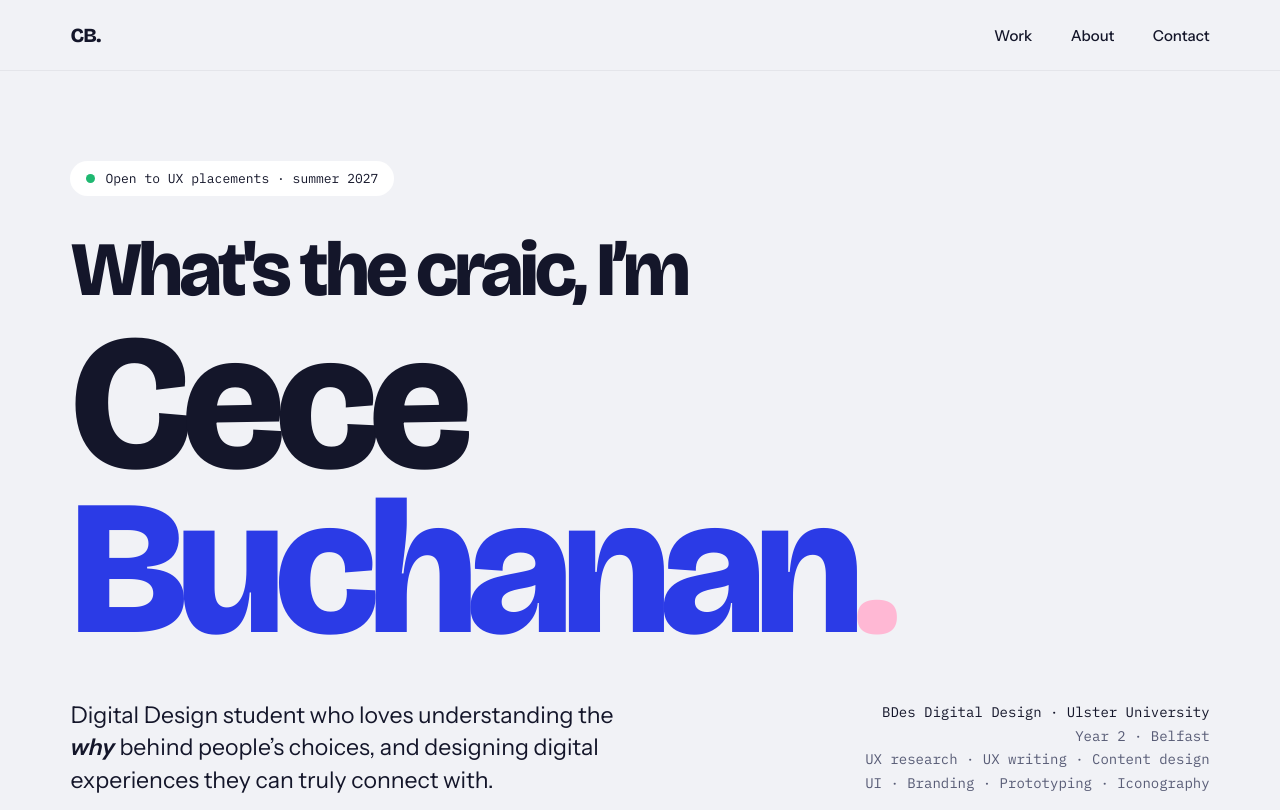
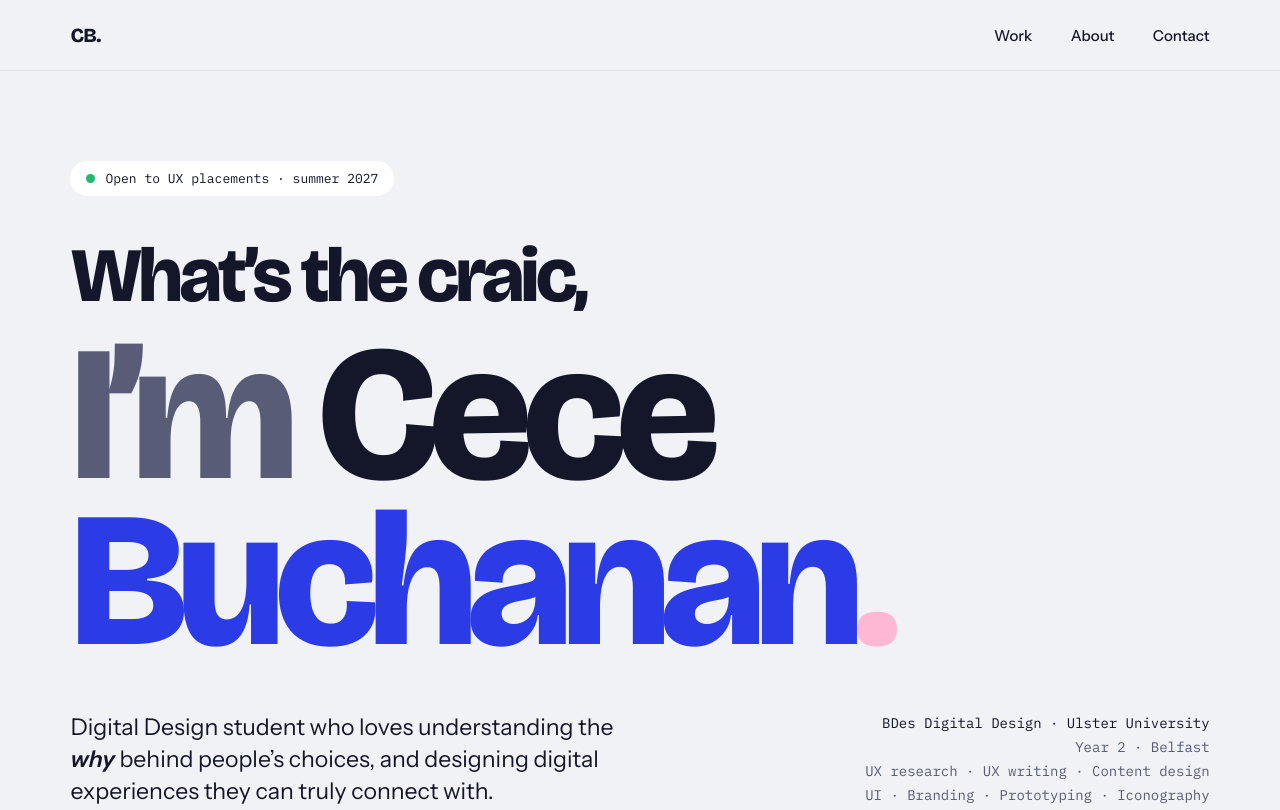
Before and after one commit to celiage6-a11y/cece-portfolio, a plain HTML site: page index.html in a window 1280 px wide. Shown: the top 810 px of the page. Drawn offline with nearby package versions, Linux system fonts and the light colour scheme.

Commit message:
Scrolling greeting ticker so I'm stays still
Co-Authored-By: Claude Opus 5.5 <noreply@anthropic.com>
Claude-Session: https://claude.ai/code/session_01EHb8cxstiJU1N72RpycBbc

```diff
--- a/index.html
+++ b/index.html
@@ -18,8 +18,8 @@
 
 <header class="hero-home"><div class="wrap">
   <span class="pill"><i></i>Open to UX placements · summer 2027</span>
-  <p class="greet" aria-label="Hi, I'm"><span class="hi" data-words="Hi|Hello|What's the craic|What's up|Sup|What's happening">Hi</span>, I’m</p>
-  <h1 class="name">Cece<br><span class="b">Buchanan</span><span class="p">.</span></h1>
+  <p class="greet"><span class="ticker" aria-hidden="true"><span class="ticker-list"><span>Hi,</span><span>Hello,</span><span>What’s the craic,</span><span>What’s up,</span><span>Sup,</span><span>What’s happening,</span><span>Hi,</span></span></span><span class="sr-only">Hi,</span></p>
+  <h1 class="name"><span class="im">I’m </span>Cece<br><span class="b">Buchanan</span><span class="p">.</span></h1>
   <div class="hero-foot">
     <p class="intro">Digital Design student who loves understanding the <em>why</em> behind people’s choices, and designing digital experiences they can truly connect with.</p>
     <p class="facts"><span>BDes Digital Design · Ulster University</span><span>Year 2 · Belfast</span><span>UX research · UX writing · Content design</span><span>UI · Branding · Prototyping · Iconography</span></p>
--- a/script.js
+++ b/script.js
@@ -65,18 +65,18 @@ document.querySelectorAll('.toggle').forEach(function (t) {
   });
 });
 
-// Cycling greeting on the home page
+// Greeting ticker: words scroll up one at a time, "I'm" never moves
 (function () {
-  var el = document.querySelector('.greet .hi');
-  if (!el) return;
-  var words = el.dataset.words.split('|'), i = 0;
+  var list = document.querySelector('.ticker-list');
+  if (!list) return;
   if (window.matchMedia('(prefers-reduced-motion: reduce)').matches) return;
+  var n = list.children.length - 1, i = 0;
   setInterval(function () {
-    el.classList.add('out');
-    setTimeout(function () {
-      i = (i + 1) % words.length;
-      el.textContent = words[i];
-      el.classList.remove('out');
-    }, 250);
-  }, 1800);
+    i++;
+    list.classList.remove('no-anim');
+    list.style.transform = 'translateY(' + (-i * 1.15) + 'em)';
+    if (i === n) {
+      setTimeout(function () { list.classList.add('no-anim'); list.style.transform = 'translateY(0)'; i = 0; }, 650);
+    }
+  }, 2000);
 })();
--- a/styles.css
+++ b/styles.css
@@ -29,8 +29,12 @@ section{position:relative}
 .pill{display:inline-flex;align-items:center;gap:10px;background:#fff;border-radius:999px;padding:8px 16px;font-family:var(--mono);font-size:13px}
 .pill i{width:9px;height:9px;border-radius:50%;background:#1fb871;display:block}
 .greet{font-family:var(--display);font-weight:800;font-size:clamp(36px,6vw,88px);line-height:1;letter-spacing:-.05em;margin:clamp(20px,3vw,36px) 0 0;min-height:1em}
-.greet .hi{display:inline-block;transition:opacity .25s,transform .25s}
-.greet .hi.out{opacity:0;transform:translateY(-12px)}
+.ticker{display:block;height:1.15em;line-height:1.15;overflow:hidden}
+.ticker-list{display:block;transition:transform .6s cubic-bezier(.65,0,.35,1)}
+.ticker-list span{display:block;height:1.15em}
+.ticker-list.no-anim{transition:none}
+.name .im{color:var(--muted)}
+.sr-only{position:absolute;width:1px;height:1px;overflow:hidden;clip:rect(0 0 0 0);white-space:nowrap}
 .name{font-family:var(--display);font-weight:800;font-size:clamp(68px,15vw,216px);line-height:.86;letter-spacing:-.05em;margin:clamp(6px,1vw,12px) 0 clamp(28px,4vw,48px)}
 .name .b{color:var(--blue)} .name .p{color:var(--pink)}
 .hero-foot{display:flex;justify-content:space-between;align-items:flex-end;gap:32px;flex-wrap:wrap}
@@ -252,4 +256,4 @@ footer a{text-decoration:none} footer a:hover{color:var(--blue)}
 .problem .hmw-text{font-family:var(--display);font-weight:700;font-size:clamp(26px,3vw,44px);line-height:1.12;letter-spacing:-.02em;max-width:none}
 .c-btn{flex:none;padding:0;aspect-ratio:1/1;display:grid;place-items:center;line-height:1}
 .app{overflow:hidden}
-@media (prefers-reduced-motion:reduce){.greet .hi,.p-img,.p-img img,.p-img .view{transition:none}}
+@media (prefers-reduced-motion:reduce){.ticker-list,.p-img,.p-img img,.p-img .view{transition:none}}
```
